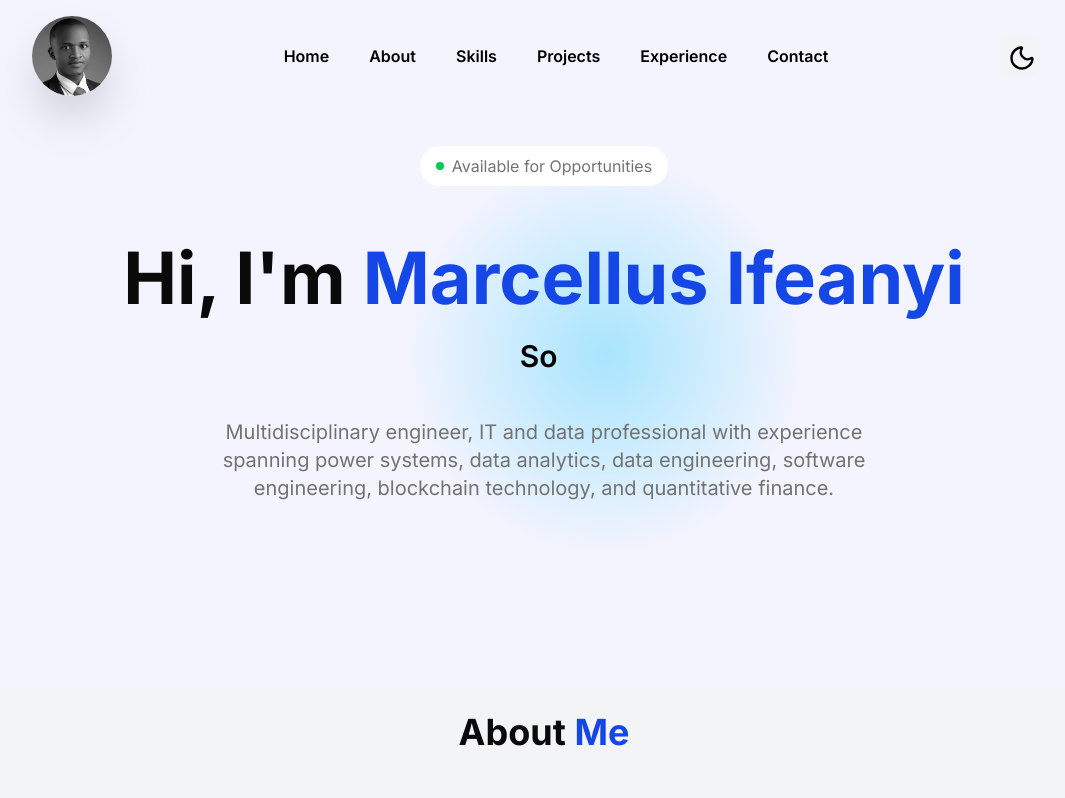
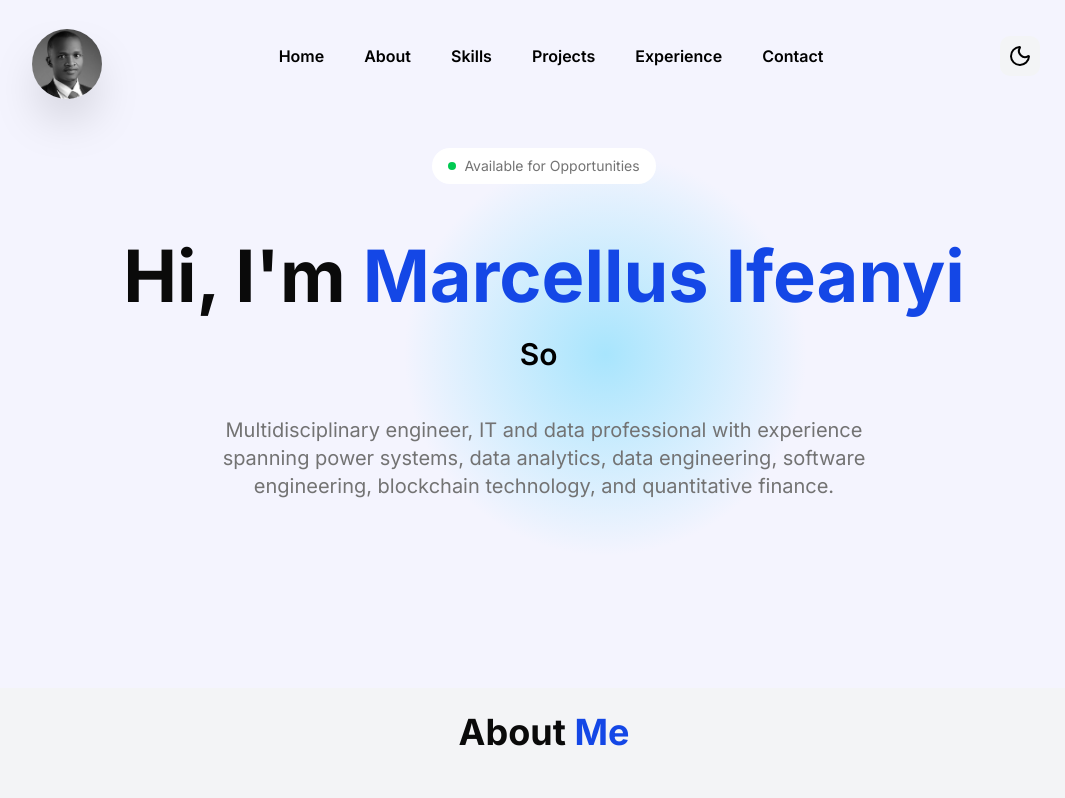
Before and after one commit to MarsIfeanyi/Mars-Ifeanyi-Portfolio, a Next.js app: page / in a window 1280 px wide. Shown: the top 798 px of the page, without its empty margins (96-1161 px from the left). Built offline with nearby package versions, Linux system fonts and the light colour scheme.

Commit message:
Fix some UI bugs

```diff
--- a/components/Helper/Logo.tsx
+++ b/components/Helper/Logo.tsx
@@ -4,12 +4,12 @@ import React from "react";
 
 const Logo = () => {
   return (
-    <Link href="/#home" aria-label="Go to homepage">
+    <Link href="/#home" aria-label="Go to homepage" className="pt-4">
       <Image
         src="/images/mars.jpg"
         alt="Mars Ifeanyi Logo"
-        width={80}
-        height={80}
+        width={70}
+        height={70}
         priority
         className="rounded-full shadow-2xl cursor-pointer"
       />
--- a/components/Helper/ThemeToggler.tsx
+++ b/components/Helper/ThemeToggler.tsx
@@ -1,40 +1,32 @@
-
-"use client"
-import { Moon, Sun } from 'lucide-react'
-import { useTheme } from 'next-themes'
-import React, { useEffect, useState } from 'react'
-
+"use client";
+import { Moon, Sun } from "lucide-react";
+import { useTheme } from "next-themes";
+import React, { useEffect, useState } from "react";
 
 const ThemeToggler = () => {
-const [mounted, setMounted]=useState(false)
+  const [mounted, setMounted] = useState(false);
+  const { theme, setTheme, systemTheme } = useTheme();
 
-const {theme, setTheme, systemTheme} = useTheme()
+  useEffect(() => {
+    setMounted(true);
+  }, []);
 
-useEffect(() => {
-        const mountCheck = () => {
-            setMounted(true)
-        };
-        mountCheck();
-    }, [])
+  if (!mounted) return null;
 
-    if (!mounted) return null
+  const currentTheme = theme === "system" ? systemTheme : theme;
 
-    const currentTheme = theme === "system" ? systemTheme : theme
   return (
-    <button onClick={() => setTheme(currentTheme === "dark"? "light": "dark")} className='p-2 transition w-10 h-10 cursor-pointer bg-gray-100 dark:bg-gray-800 rounded-lg flex-col items-center justify-center' >
+    <button
+      onClick={() => setTheme(currentTheme === "dark" ? "light" : "dark")}
+      className="p-2 transition w-10 h-10 cursor-pointer bg-gray-100 dark:bg-gray-800 rounded-lg flex items-center justify-center"
+    >
+      {currentTheme === "dark" ? (
+        <Sun className="text-white w-7 h-7 cursor-pointer" />
+      ) : (
+        <Moon className="text-black w-7 h-7 cursor-pointer" />
+      )}
+    </button>
+  );
+};
 
-{
-    currentTheme === "dark" ? (
-        <Sun className='text-white w-7 h-7 cursor-pointer' />
-    ):(
-        <Moon className='text-black w-7 h-7 cursor-pointer'  />
-    )
-}
-
-    </button>
-  )
-
-
-}
-
-export default ThemeToggler
+export default ThemeToggler;
--- a/components/Home/Hero/Hero.tsx
+++ b/components/Home/Hero/Hero.tsx
@@ -15,17 +15,18 @@ const Hero = () => {
         items-center
         justify-center
         overflow-hidden
-        py-20
+
         bg-[radial-gradient(circle_476px_at_54.8%_51.5%,rgba(168,229,253,1)_0%,rgba(244,244,254,1)_42.3%,rgba(244,244,254,1)_100.2%)]
         dark:bg-[radial-gradient(circle_476px_at_54.8%_51.5%,rgba(30,64,175,0.35)_0%,rgba(17,24,39,0.9)_55%,rgba(17,24,39,1)_100%)]
       "
     >
       {/* Content */}
-      <div className="relative z-10 text-center px-6">
+
+      <div className="relative z-10 text-center px-6 pt-24 sm:pt-0">
         {/* Sub title */}
         <div data-aos="fade-up" className="sm:mb-6">
-          <span className="inline-flex items-center gap-2 px-4 py-2 rounded-full bg-white dark:bg-gray-600 text-muted-foreground dark:text-gray-200 mb-8">
-            <span className="w-2 h-2 rounded-full bg-green-500"></span>
+          <span className="inline-flex items-center gap-1.5 sm:gap-2 px-3 sm:px-4 py-1.5 sm:py-2 rounded-full bg-white dark:bg-gray-600 text-muted-foreground dark:text-gray-200 text-xs sm:text-sm mb-8 max-w-[92vw]">
+            <span className="w-2 h-2 rounded-full bg-green-500 shrink-0"></span>
             Available for Opportunities
           </span>
         </div>
--- a/data.ts
+++ b/data.ts
@@ -294,8 +294,7 @@ export const projects = [
       "WasteWise protocol is a green chain, sustainable environment-first (Waste to Wealth) blockchain-powered platform designed to incentivize recycling and responsible waste(plastic) disposal, contributing significantly to the creation of cleaner, more sustainable environments for all.The circular economy is at the core of our approach—reusing, and recycling plastic bottles to reduce waste in landfills",
     image: "/images/wastewiseprotocol.png",
     techStack: ["Solidity", "Next.Js", "TypeScript", "Tailwind"],
-    demoUrl:
-      "https://docs.google.com/document/d/1ku2YX2gRcuGEeaSHJQGQsD6MTjmuzblbhW4ebuSgsG8/edit?usp=sharing",
+    demoUrl: "https://wastewise-protocol.vercel.app/",
     githubUrl: "https://github.com/MarsIfeanyi/WasteWise-Protocol",
   },
 
```
